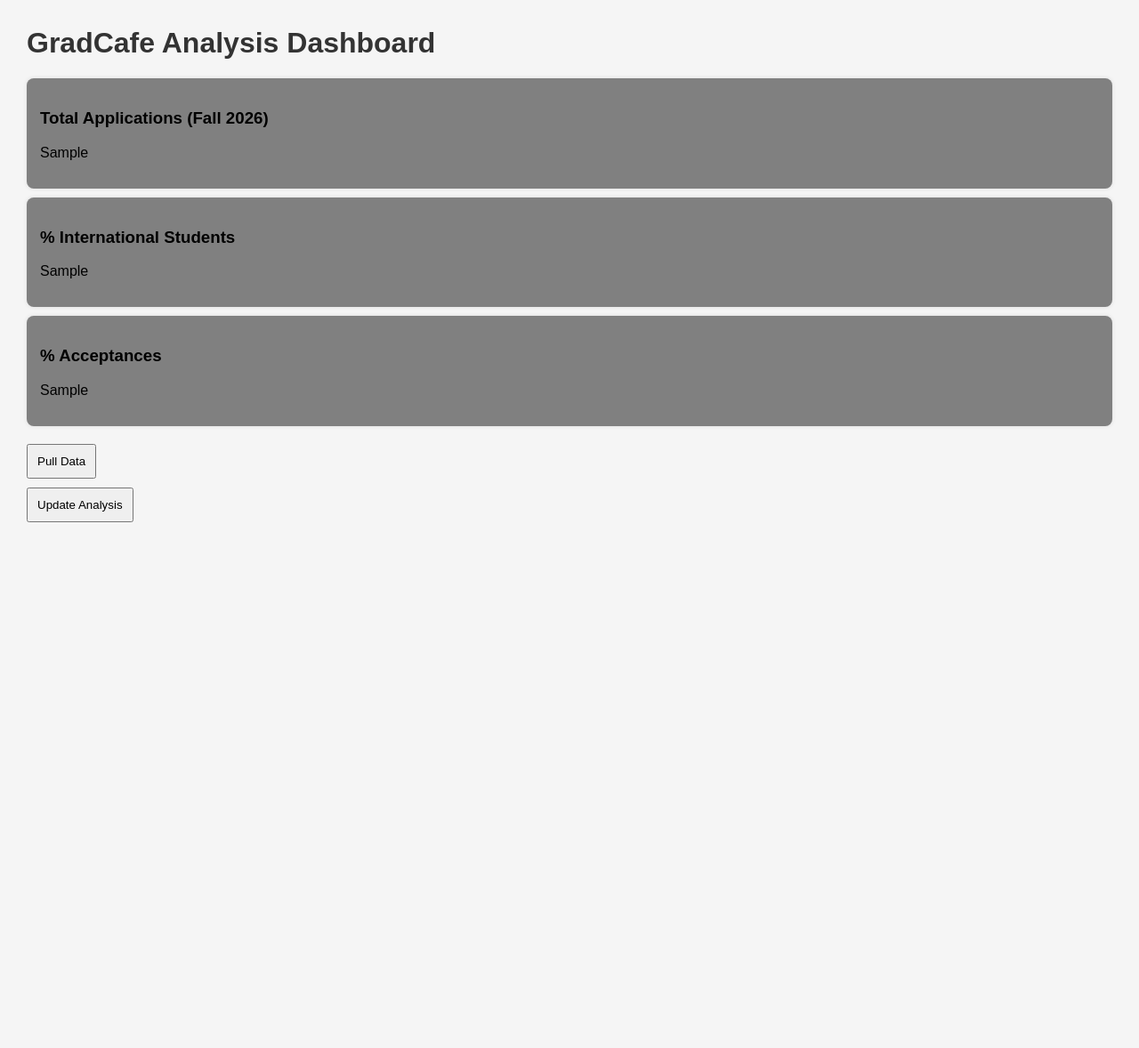
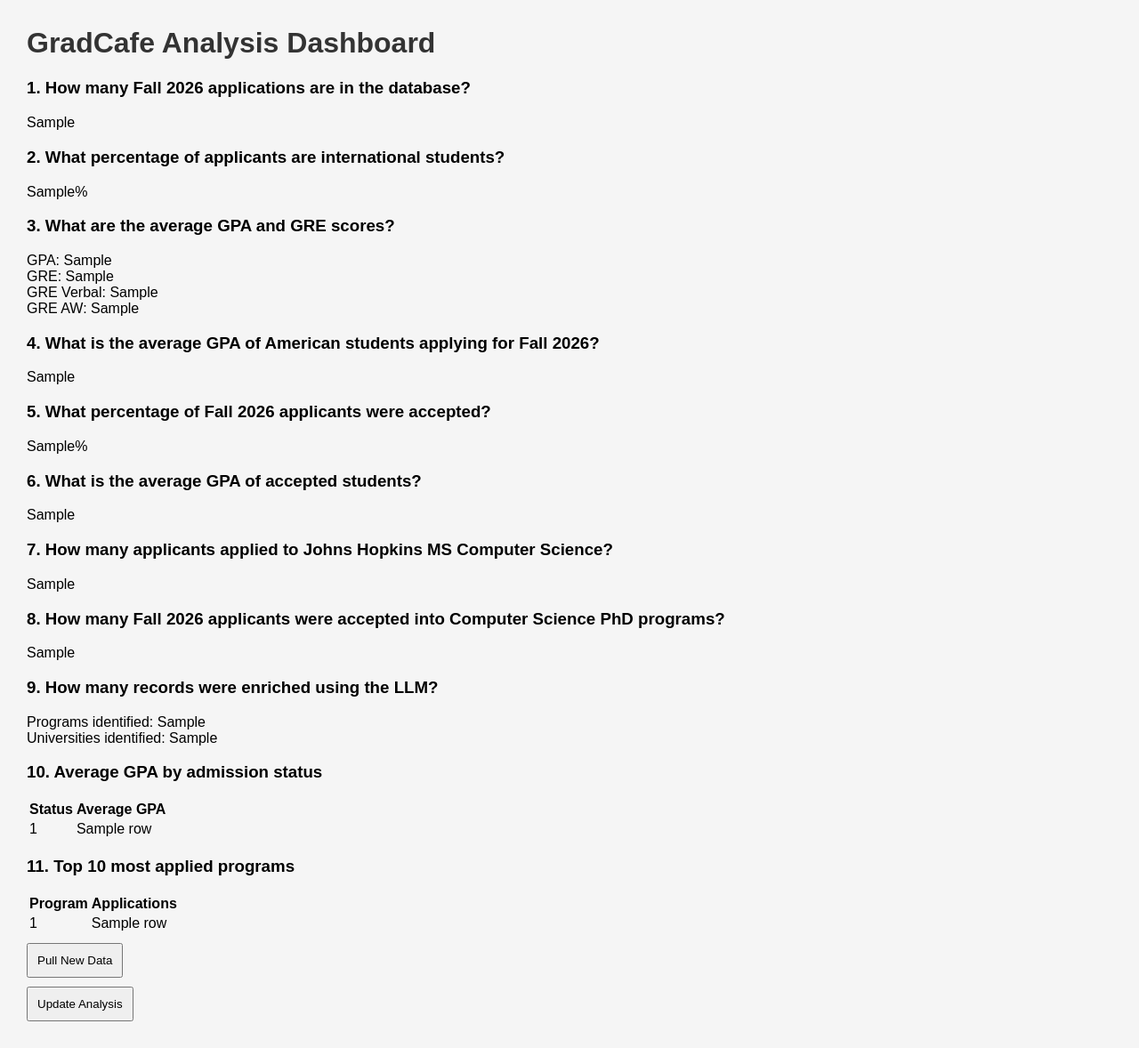
Before and after one commit to ritwik2510/jhu_software_concepts, a Flask app: template Module3/templates/index.html in a window 1280 px wide. Shown: the whole page at 89% size. Before the commit the page ends 587 px from the top, so only its background shows below. Run offline with Flask 3, Linux system fonts and the light colour scheme; the template is opened without the code that fills it: most values are stand-ins (such as "Sample title", 1, 10 or a date in 2020); some libraries are stand-ins or nearby versions.

Commit message:
website fixed

```diff
--- a/Module3/app.py
+++ b/Module3/app.py
@@ -24,29 +24,137 @@ def fetch(query):
 @app.route("/")
 def index():
 
-    q1 = fetch("SELECT COUNT(*) FROM applicants WHERE term='Fall 2026'")
+    q1 = fetch("""
+        SELECT COUNT(*)
+        FROM applicants
+        WHERE term='Fall 2026';
+    """)
+
     q2 = fetch("""
         SELECT ROUND(
-            100.0 * SUM(CASE WHEN LOWER(us_or_international) LIKE '%international%' THEN 1 ELSE 0 END)
-            / COUNT(*), 2)
+            100.0 * SUM(
+                CASE
+                    WHEN LOWER(COALESCE(us_or_international,'')) LIKE '%international%'
+                    THEN 1 ELSE 0
+                END
+            ) / COUNT(*), 2)
         FROM applicants;
+    """)
+
+    q3 = fetch("""
+        SELECT
+            ROUND(AVG(gpa)::numeric, 2),
+            ROUND(AVG(gre)::numeric, 2),
+            ROUND(AVG(gre_v)::numeric, 2),
+            ROUND(AVG(gre_aw)::numeric, 2)
+        FROM applicants
+        WHERE gpa IS NOT NULL;
+    """)
+
+    q4 = fetch("""
+        SELECT ROUND(AVG(gpa)::numeric, 2)
+        FROM applicants
+        WHERE term = 'Fall 2026'
+        AND gpa IS NOT NULL
+        AND (
+            LOWER(us_or_international) LIKE '%american%'
+            OR LOWER(us_or_international) LIKE '%us%'
+            OR LOWER(us_or_international) LIKE '%domestic%'
+            OR LOWER(us_or_international) LIKE '%usa%'
+        );
     """)
 
     q5 = fetch("""
         SELECT ROUND(
-            100.0 * SUM(CASE WHEN status ILIKE '%accept%' THEN 1 ELSE 0 END)
-            / COUNT(*), 2)
+            100.0 * SUM(
+                CASE WHEN status ILIKE '%accept%' THEN 1 ELSE 0 END
+            ) / COUNT(*), 2)
         FROM applicants
         WHERE term='Fall 2026';
     """)
 
-    return render_template("index.html",
+    q6 = fetch("""
+        SELECT ROUND(AVG(gpa)::numeric, 2)
+        FROM applicants
+        WHERE status ILIKE '%accept%'
+        AND term='Fall 2026';
+    """)
+
+    q7 = fetch("""
+        SELECT COUNT(*)
+        FROM applicants
+        WHERE LOWER(llm_generated_university) LIKE '%johns hopkins%'
+        AND LOWER(llm_generated_program) LIKE '%computer%'
+        AND (
+            llm_generated_program ILIKE '%MS%'
+            OR llm_generated_program ILIKE '%M.S%'
+            OR llm_generated_program ILIKE '%Masters%'
+        );
+    """)
+
+    q8 = fetch("""
+        SELECT COUNT(*)
+        FROM applicants
+        WHERE status ILIKE '%accept%'
+        AND term='Fall 2026'
+        AND (
+            llm_generated_program ILIKE '%PhD%'
+            OR program ILIKE '%PhD%'
+        );
+    """)
+
+    q9 = fetch("""
+        SELECT
+            COUNT(*) FILTER (
+                WHERE llm_generated_program IS NOT NULL
+            ),
+            COUNT(*) FILTER (
+                WHERE llm_generated_university IS NOT NULL
+            )
+        FROM applicants;
+    """)
+
+    q10 = fetch("""
+        SELECT
+            status,
+            ROUND(AVG(gpa)::numeric, 2)
+        FROM applicants
+        WHERE gpa IS NOT NULL
+        GROUP BY status
+        ORDER BY AVG(gpa) DESC;
+    """)
+
+    q11 = fetch("""
+        SELECT program, COUNT(*) AS total
+        FROM applicants
+        GROUP BY program
+        ORDER BY total DESC
+        LIMIT 10;
+    """)
+
+    return render_template(
+        "index.html",
+
         q1=q1[0][0],
         q2=q2[0][0],
-        q5=q5[0][0]
+
+        q3_gpa=q3[0][0],
+        q3_gre=q3[0][1],
+        q3_grev=q3[0][2],
+        q3_aw=q3[0][3],
+
+        q4=q4[0][0],
+        q5=q5[0][0],
+        q6=q6[0][0],
+        q7=q7[0][0],
+        q8=q8[0][0],
+
+        q9_programs=q9[0][0],
+        q9_universities=q9[0][1],
+
+        q10=q10,
+        q11=q11
     )
-
-
 @app.route("/pull", methods=["POST"])
 def pull():
     os.system("python load_data.py")
--- a/Module3/templates/index.html
+++ b/Module3/templates/index.html
@@ -1,36 +1,104 @@
-
 <!DOCTYPE html>
 <html>
 <head>
-    <title>GradCafe Dashboard</title>
-    <link rel="stylesheet" href="/static/style.css">
+    <title>GradCafe Analysis Dashboard</title>
+    <link rel="stylesheet" href="{{ url_for('static', filename='style.css') }}">
 </head>
-
 <body>
 
 <h1>GradCafe Analysis Dashboard</h1>
 
-<div class="card">
-    <h3>Total Applications (Fall 2026)</h3>
+<div class="question">
+    <h3>1. How many Fall 2026 applications are in the database?</h3>
     <p>{{ q1 }}</p>
 </div>
 
-<div class="card">
-    <h3>% International Students</h3>
-    <p>{{ q2 }}</p>
+<div class="question">
+    <h3>2. What percentage of applicants are international students?</h3>
+    <p>{{ q2 }}%</p>
 </div>
 
-<div class="card">
-    <h3>% Acceptances</h3>
-    <p>{{ q5 }}</p>
+<div class="question">
+    <h3>3. What are the average GPA and GRE scores?</h3>
+    <p>
+        GPA: {{ q3_gpa }}<br>
+        GRE: {{ q3_gre }}<br>
+        GRE Verbal: {{ q3_grev }}<br>
+        GRE AW: {{ q3_aw }}
+    </p>
+</div>
+
+<div class="question">
+    <h3>4. What is the average GPA of American students applying for Fall 2026?</h3>
+    <p>{{ q4 }}</p>
+</div>
+
+<div class="question">
+    <h3>5. What percentage of Fall 2026 applicants were accepted?</h3>
+    <p>{{ q5 }}%</p>
+</div>
+
+<div class="question">
+    <h3>6. What is the average GPA of accepted students?</h3>
+    <p>{{ q6 }}</p>
+</div>
+
+<div class="question">
+    <h3>7. How many applicants applied to Johns Hopkins MS Computer Science?</h3>
+    <p>{{ q7 }}</p>
+</div>
+
+<div class="question">
+    <h3>8. How many Fall 2026 applicants were accepted into Computer Science PhD programs?</h3>
+    <p>{{ q8 }}</p>
+</div>
+
+<div class="question">
+    <h3>9. How many records were enriched using the LLM?</h3>
+    <p>
+        Programs identified: {{ q9_programs }}<br>
+        Universities identified: {{ q9_universities }}
+    </p>
+</div>
+
+<div class="question">
+    <h3>10. Average GPA by admission status</h3>
+    <table>
+        <tr>
+            <th>Status</th>
+            <th>Average GPA</th>
+        </tr>
+        {% for row in q10 %}
+        <tr>
+            <td>{{ row[0] }}</td>
+            <td>{{ row[1] }}</td>
+        </tr>
+        {% endfor %}
+    </table>
+</div>
+
+<div class="question">
+    <h3>11. Top 10 most applied programs</h3>
+    <table>
+        <tr>
+            <th>Program</th>
+            <th>Applications</th>
+        </tr>
+        {% for row in q11 %}
+        <tr>
+            <td>{{ row[0] }}</td>
+            <td>{{ row[1] }}</td>
+        </tr>
+        {% endfor %}
+    </table>
 </div>
 
 <form action="/pull" method="post">
-    <button>Pull Data</button>
+    <button type="submit">Pull New Data</button>
 </form>
 
 <form action="/update" method="post">
-    <button>Update Analysis</button>
+    <button type="submit">Update Analysis</button>
 </form>
 
 </body>
```
Also changed, not shown: Module3/README.txt.
